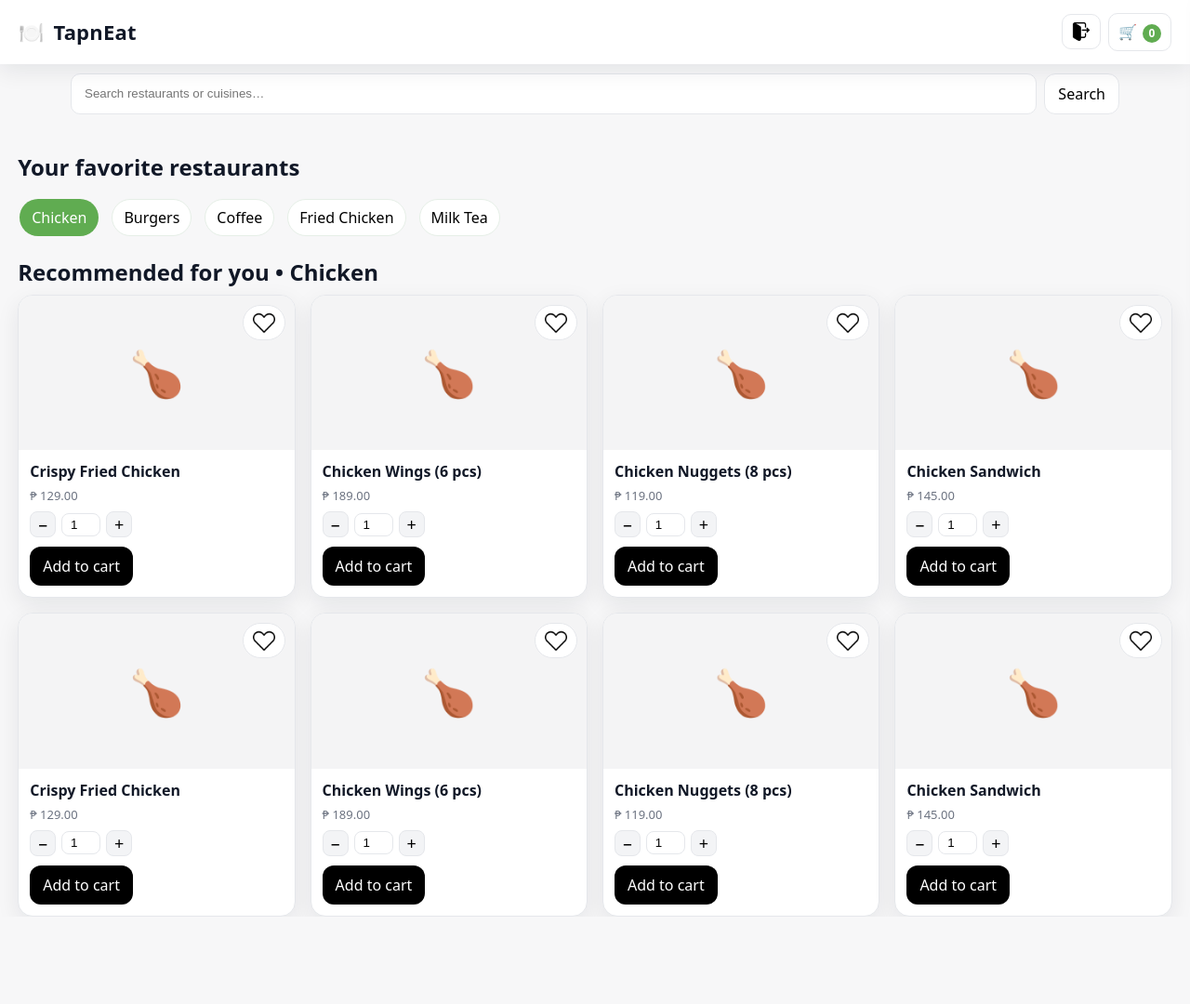
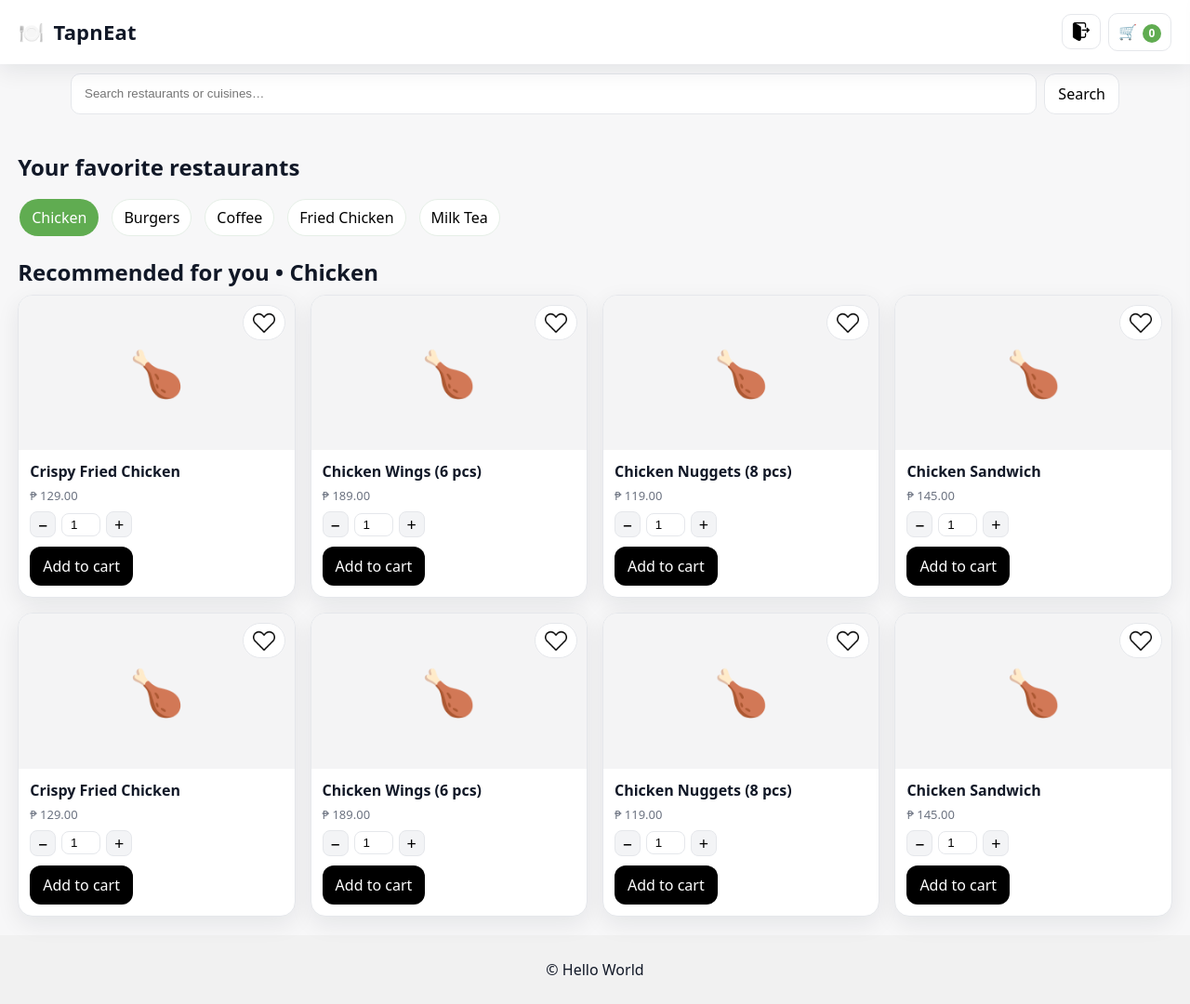
Before and after one commit to Gvillahermosa/Food-Ordering-Mini-Project, a plain HTML site: page index.html in a window 1280 px wide. Shown: the whole page at 93% size. Before the commit the page ends 986 px from the top, so only its background shows below. Drawn offline with Linux system fonts and the light colour scheme; some packages are replaced by stand-ins of ours; a script that the page names is missing.

Commit message:
Added Footer

```diff
--- a/css/home.css
+++ b/css/home.css
@@ -242,3 +242,11 @@ body::-webkit-scrollbar{display:none}
 /* utils */
 .hidden{ display:none !important; }
 .heart_icon{ width:16px; height:16px; }
+
+
+footer {
+            margin-top: auto;
+            background: #f1f1f1;
+            text-align: center;
+            padding: 10px 0;
+        }
--- a/index.html
+++ b/index.html
@@ -146,5 +146,8 @@
 
   <script src="javascript/home.js"></script>
   <script src="https://cdn.jsdelivr.net/npm/sweetalert2@11"></script>
+  <footer>
+    <p>&copy; Hello World</p>
+</footer>
 </body>
 </html>
```
